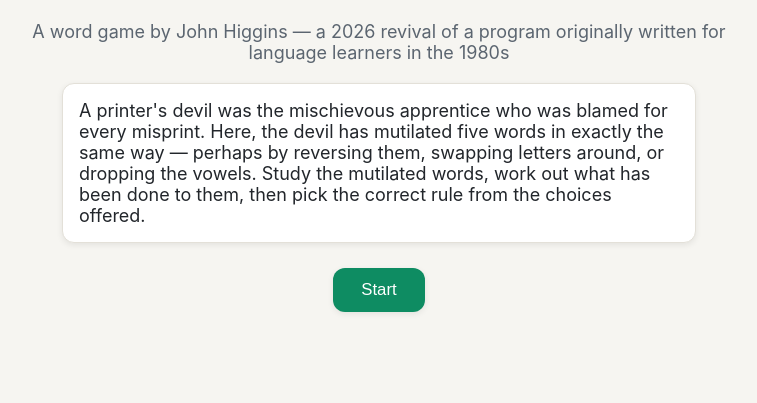
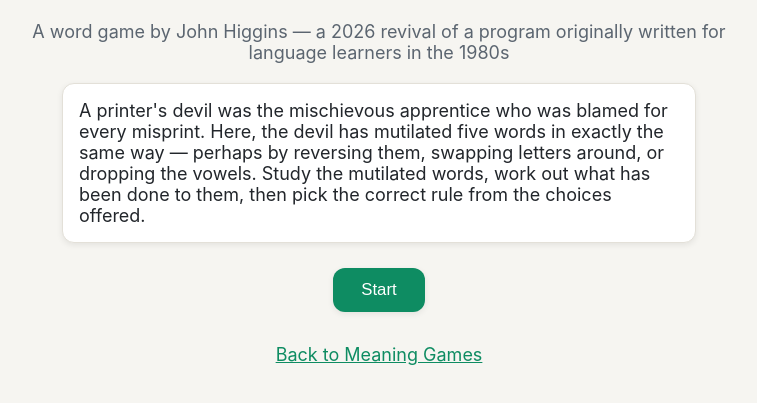
Before and after one commit to marlodge2/Language-games, a plain HTML site: page printersdevil/index.html in a window 1280 px wide. Shown: the part 83-486 px from the top of the page, without its empty margins (261-1018 px from the left). Drawn offline with Linux system fonts and the light colour scheme.

Commit message:
Add a link back to Meaning Games from Printer's Devil's launch page
Co-Authored-By: Claude Sonnet 5 <noreply@anthropic.com>

```diff
--- a/printersdevil/index.html
+++ b/printersdevil/index.html
@@ -44,6 +44,9 @@
       <div style="text-align: center">
         <button id="start-button" onclick="startGame()">Start</button>
       </div>
+      <p style="text-align: center; margin-top: 2rem;">
+        <a href="https://marlodge.net/meaninggames.html">Back to Meaning Games</a>
+      </p>
     </div>
 
     <div id="game-screen" class="hidden">
```
